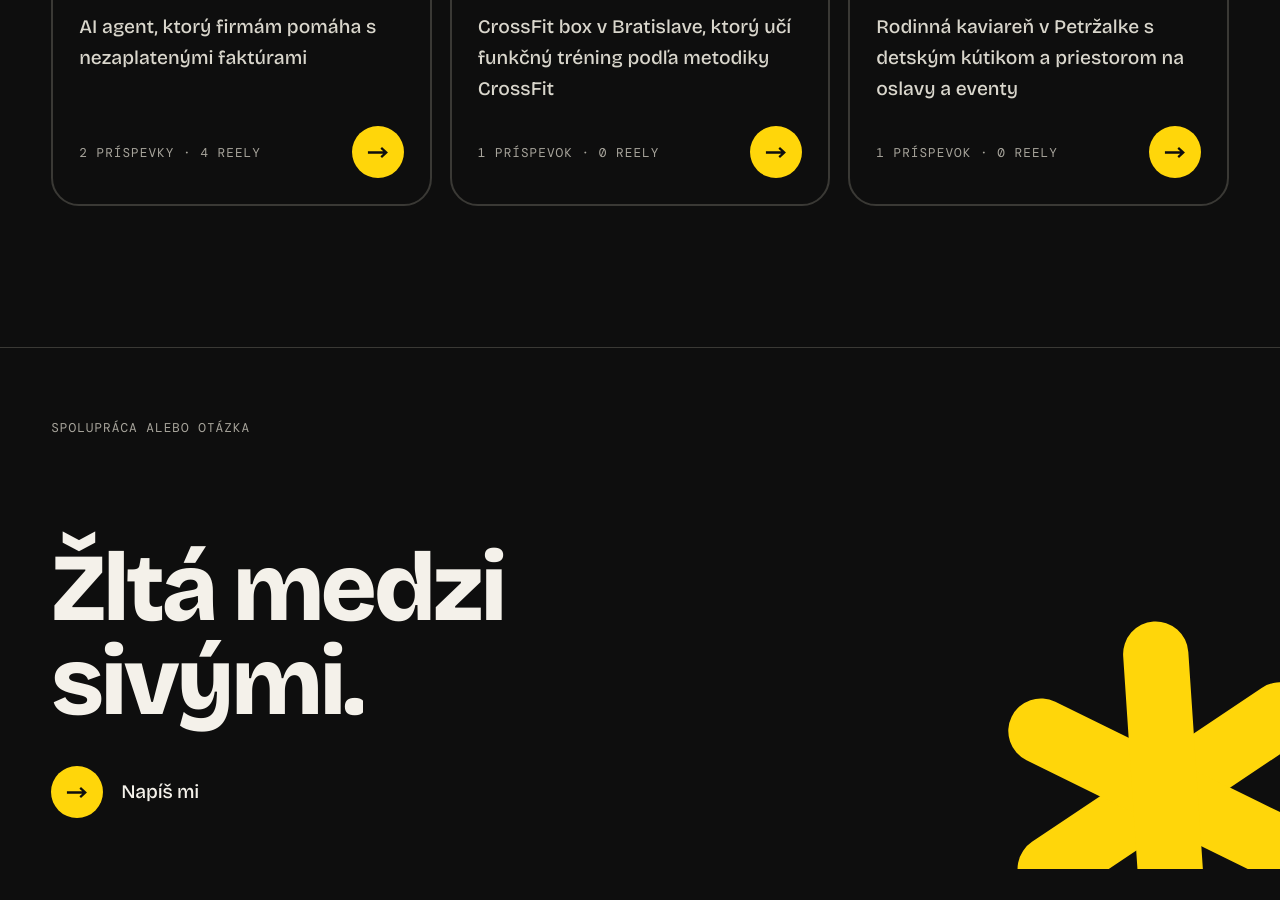
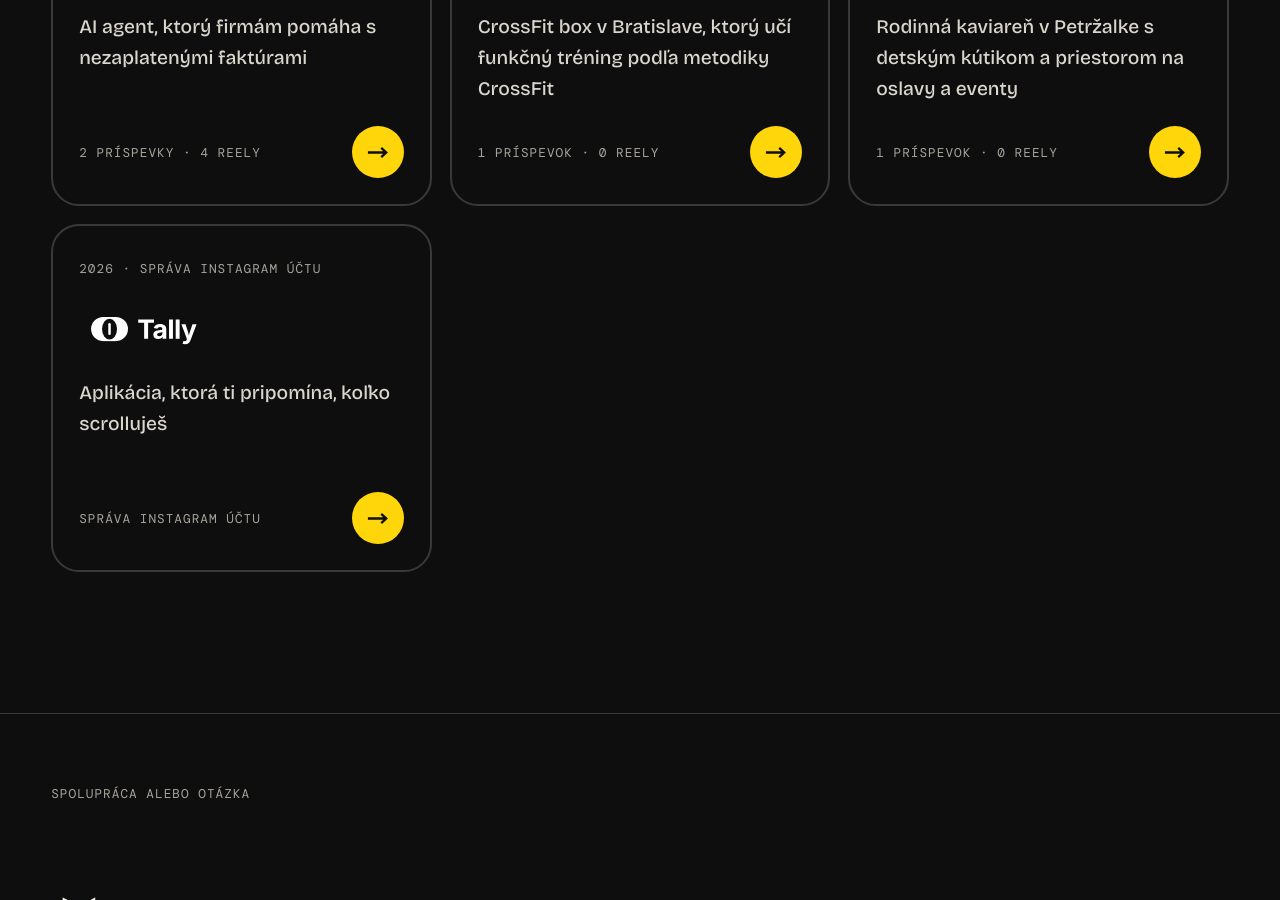
Before and after one commit to jergusino/jergusino.github.io, a Jekyll site: the page built from spoluprace/index.html, in a window 1280 px wide and 900 px high, scrolled down 468 px. Built offline with Jekyll 4.4.1, drawn with Linux system fonts in a browser that asks for light colours; before the commit the page ends 1337 px from its top, so only the background shows below that.

Commit message:
Add Tally collab to spolupráce
Co-Authored-By: Claude Haiku 5.5 <noreply@anthropic.com>
Claude-Session: https://claude.ai/code/session_01QRYSTco6WnranGcav7Ttv8

```diff
--- a/_data/brands.yml
+++ b/_data/brands.yml
@@ -44,3 +44,16 @@
   vysledok: "1 príspevok na @laland_cafe."
   posts:
     - { kind: p }   # static post, no link yet
+
+- slug: tally
+  name: Tally
+  logo: /assets/img/brands/tally.svg
+  year: 2026
+  what: "Aplikácia, ktorá ti pripomína, koľko scrolluješ"
+  did: [Správa Instagram účtu]
+  instagram: https://www.instagram.com/try_tally/
+  handle: "@try_tally"
+  zadanie: "Tally je aplikácia, ktorá pomáha s scrollovaním a pripomína ti, koľko času a obsahu si už prešiel. Potrebovali niekoho, kto im vedie celý Instagram účet."
+  riesenie: "Kompletná správa Instagram účtu: obsah a jeho vedenie v jednom vizuálnom jazyku."
+  vysledok: "Správa celého účtu @try_tally."
+  posts: []
--- a/_includes/brand-card.html
+++ b/_includes/brand-card.html
@@ -6,5 +6,5 @@
   <span class="bcard-top"><span class="label">{{ b.year }} · {{ b.did | join: " · " }}</span></span>
   <img class="bcard-logo" src="{{ b.logo | relative_url }}" alt="{{ b.name | escape }}" loading="lazy">
   <span class="bcard-what">{{ b.what }}</span>
-  <span class="bcard-foot"><span class="label">{{ posts }}&nbsp;{% if posts == 1 %}príspevok{% else %}príspevky{% endif %} · {{ reels }}&nbsp;{% if reels == 1 %}reel{% else %}reely{% endif %}</span><span class="circ">{% include arrow.svg %}</span></span>
+  <span class="bcard-foot">{% if b.posts.size > 0 %}<span class="label">{{ posts }}&nbsp;{% if posts == 1 %}príspevok{% else %}príspevky{% endif %} · {{ reels }}&nbsp;{% if reels == 1 %}reel{% else %}reely{% endif %}</span>{% else %}<span class="label">{{ b.did | first }}</span>{% endif %}<span class="circ">{% include arrow.svg %}</span></span>
 </a>
--- /dev/null
+++ b/spoluprace/tally/index.html
@@ -0,0 +1,6 @@
+---
+layout: brand
+body_class: brand-page
+brand: tally
+permalink: /spoluprace/tally/
+---
```
Also changed, not shown: assets/img/brands/tally.svg (added).
